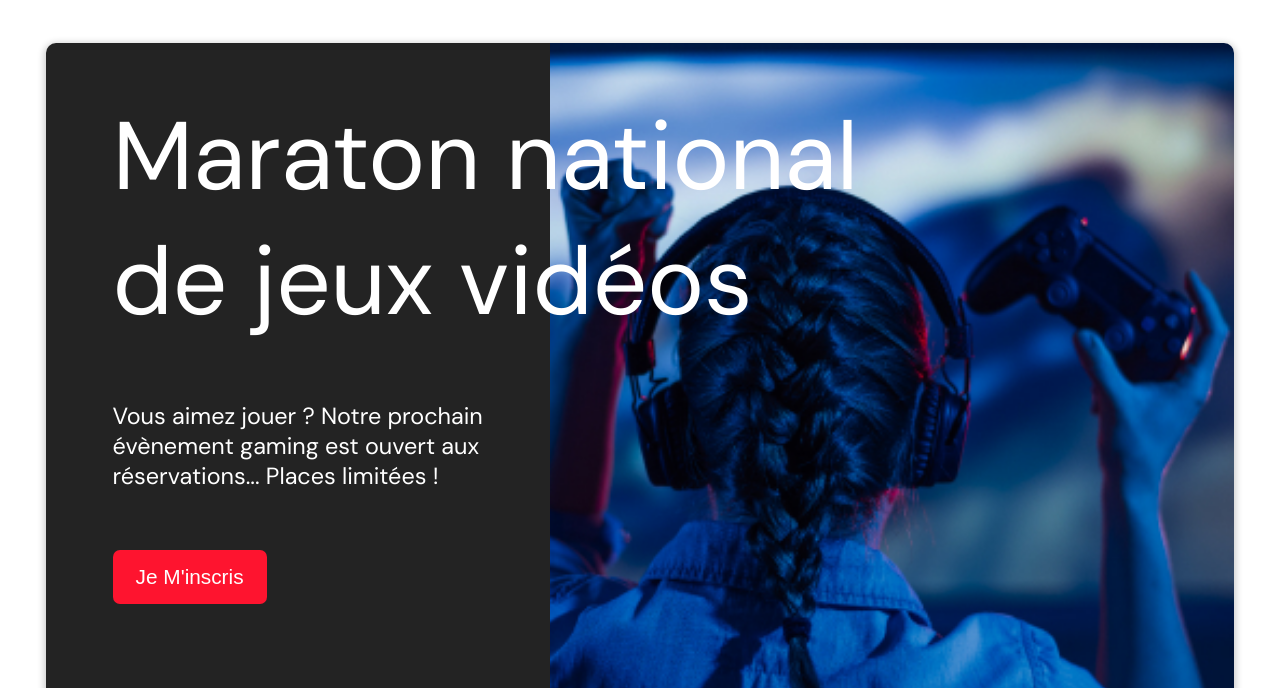
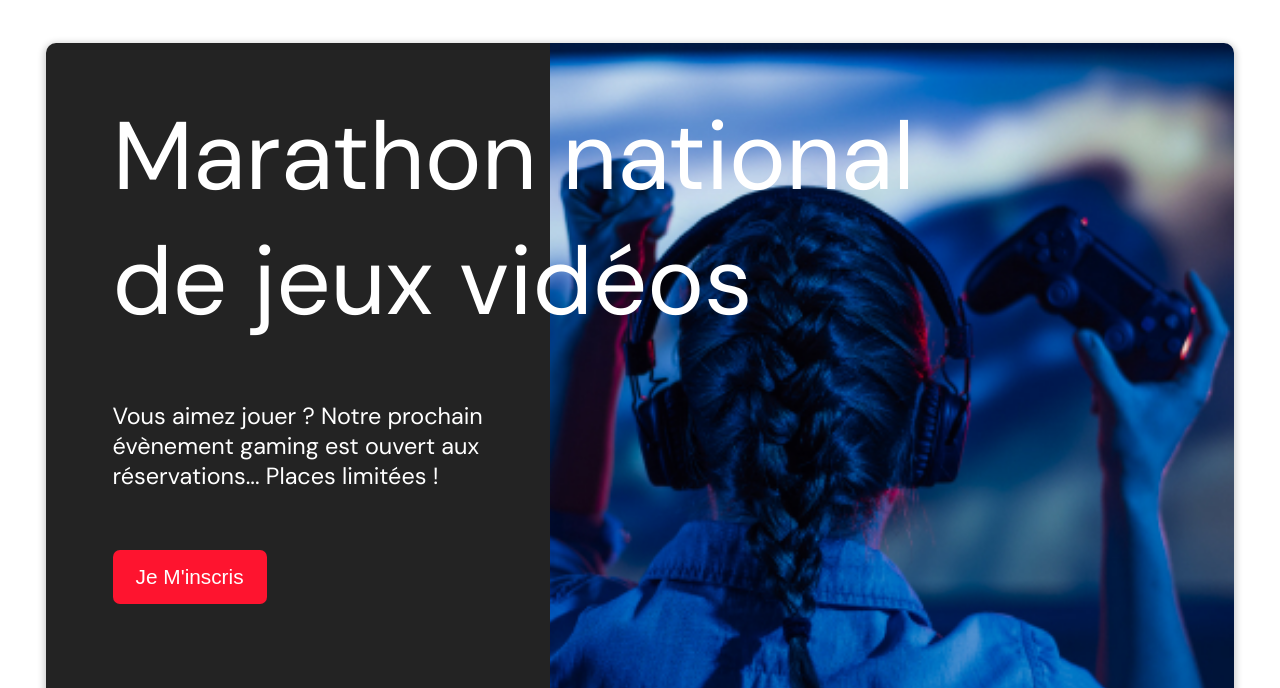
Before and after one commit to IvayloRachev/IvayloRachev-P4-GameOn.github.io, a plain HTML site: page index.html in a window 1280 px wide. Shown: the part 112-800 px from the top of the page. Drawn offline with Linux system fonts and the light colour scheme.

Commit message:
Update index.html
Modif d'un mot

```diff
--- a/index.html
+++ b/index.html
@@ -39,7 +39,7 @@
         <div class="hero-section">
             <div class="hero-content">
                 <h1 class="hero-headline">
-                    Maraton national<br> de jeux vidéos
+                    Marathon national<br> de jeux vidéos
                 </h1>
                 <p class="hero-text">Vous aimez jouer ? Notre prochain évènement gaming est ouvert aux réservations... Places limitées !</p>
                 <button class="btn-signup modal-btn">Je m'inscris</button>
```
